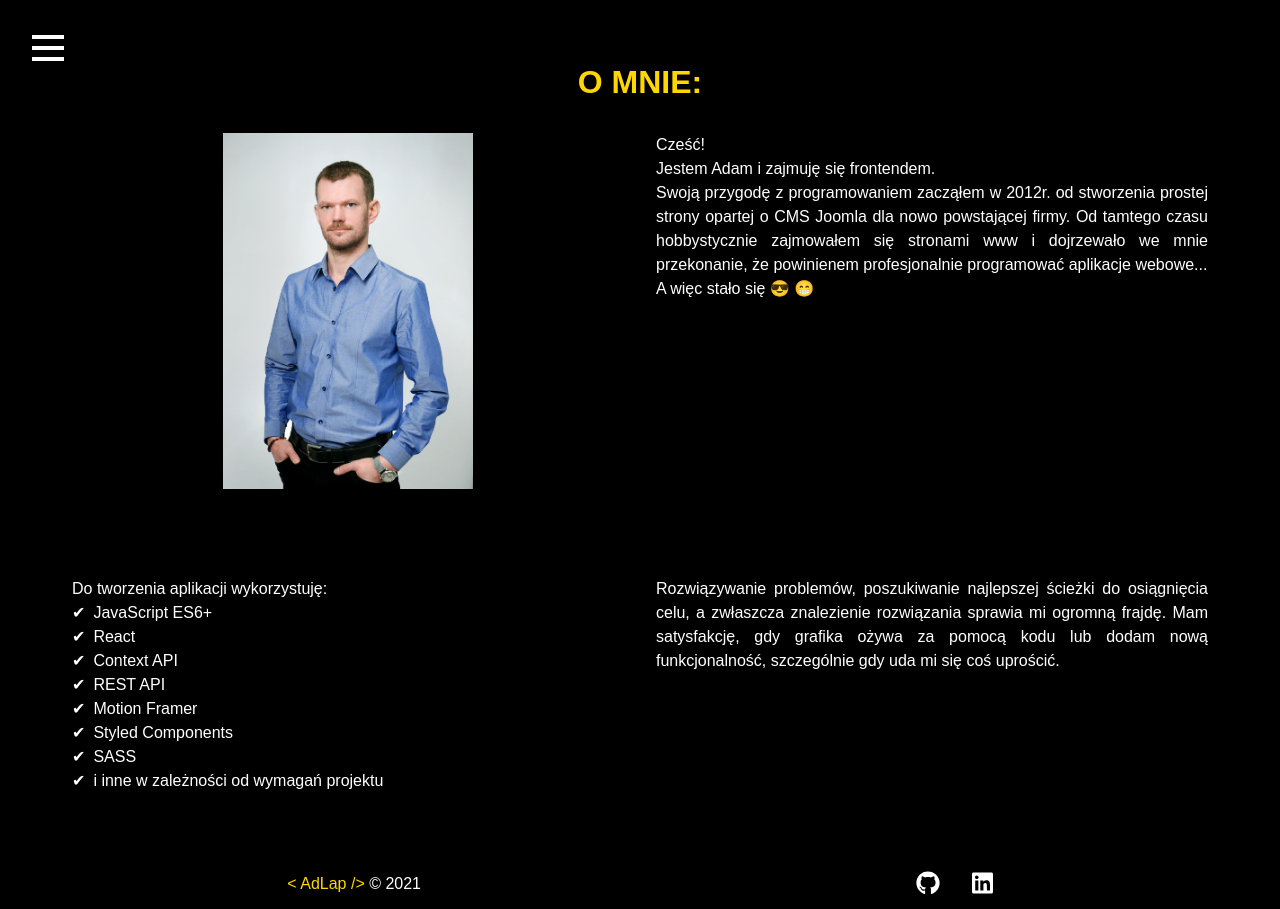
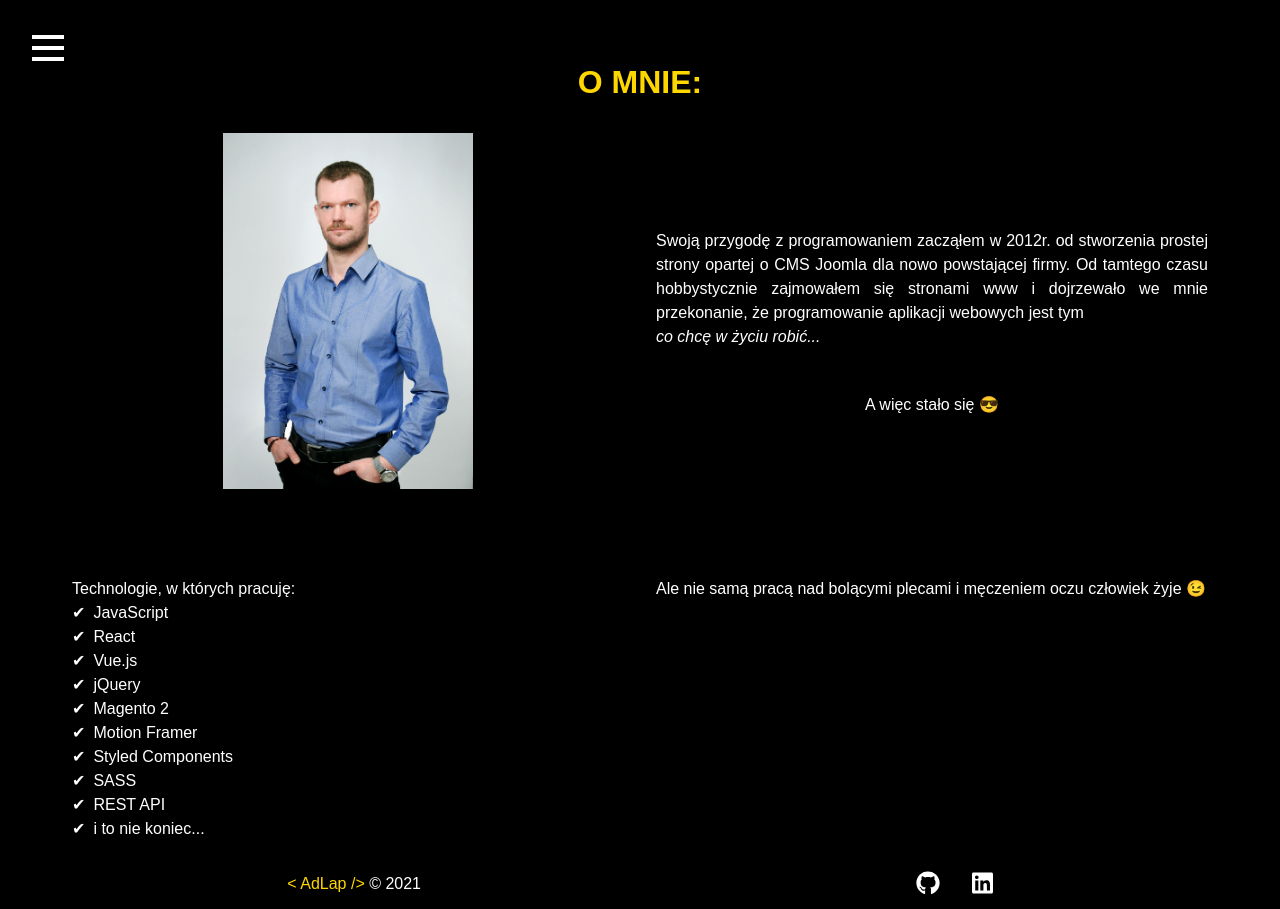
Before and after one commit to AdLap/AdLap-web, a React (Create React App) app: page /about in a window 1280 px wide. Built offline with nearby package versions, Linux system fonts and the light colour scheme.

Commit message:
New descriptions

```diff
--- a/src/about/AboutMe.js
+++ b/src/about/AboutMe.js
@@ -1,19 +1,21 @@
-import React, { useState } from "react";
+import React from "react";
 import { motion } from "framer-motion";
 import { AboutContainer, Description, DescriptionList, Img, ImgContainer } from "./AboutMe.styled";
 import img from '../assets/ja.jpg';
 
 const AboutMe = () => {
-    const [tech] = useState([
-        'JavaScript ES6+',
+    const tech = [
+        'JavaScript',
         'React',
-        'Context API',
-        'REST API',
+        'Vue.js',
+        'jQuery',
+        'Magento 2',
         'Motion Framer',
         'Styled Components',
         'SASS',
-        'i inne w zależności od wymagań projektu'
-    ])
+        'REST API',
+        'i to nie koniec...'
+    ];
     const aboutVariants = {
         hidden: { x: 0 },
         visable: {
@@ -67,20 +69,19 @@ const AboutMe = () => {
                 <Description
                     variants={childrenVariants}
                 >
-                    Cześć! <br /> Jestem Adam i zajmuję się frontendem. <br /> Swoją przygodę z programowaniem zacząłem w 2012r. od stworzenia prostej strony opartej o CMS Joomla dla nowo powstającej firmy. Od tamtego czasu hobbystycznie zajmowałem się stronami www i dojrzewało we mnie przekonanie, że powinienem profesjonalnie programować aplikacje webowe... <br />
-                    A więc stało się &#x1F60E; &#x1F601;
+                    Swoją przygodę z programowaniem zacząłem w 2012r. od stworzenia prostej strony opartej o CMS Joomla dla nowo powstającej firmy. Od tamtego czasu hobbystycznie zajmowałem się stronami www i dojrzewało we mnie przekonanie, że programowanie aplikacji webowych jest tym <em>co chcę w życiu robić...</em> <br />
+                    <span>A więc stało się &#x1F60E;</span>
                 </Description>
                 <Description
                     variants={childrenVariants}
                 >
-                    Rozwiązywanie problemów, poszukiwanie najlepszej ścieżki do
-                    osiągnięcia celu, a zwłaszcza znalezienie rozwiązania sprawia mi ogromną frajdę. Mam satysfakcję, gdy grafika ożywa za pomocą kodu
-                    lub dodam nową funkcjonalność, szczególnie gdy uda mi się coś uprościć.
+                    Ale nie samą pracą nad bolącymi plecami i męczeniem oczu człowiek żyje &#128521;<br />
+
                 </Description>
                 <DescriptionList
                     variants={childrenVariants}
                 >
-                    Do tworzenia aplikacji wykorzystuję:
+                    Technologie, w których pracuję:
                     {
                         tech.map((el, idx) => (
                             <li key={idx}><span>&#10004;</span>{el}</li>
--- a/src/about/AboutMe.styled.js
+++ b/src/about/AboutMe.styled.js
@@ -37,9 +37,18 @@ export const Description = styled(motion.p)`
     line-height: 1.5em;
     text-align: justify;
 
+
+    span {
+        margin-top: 20px;
+        text-align: center;
+    }
+
     &:first-of-type {
         grid-column: 1 / 3;
         grid-row: 2 / 3;
+        display: flex;
+        justify-content: center;
+        flex-direction: column;
 
         @media (min-width: ${({ theme }) => theme.tablet}) {
             grid-column: 2 / 3;
--- a/src/home/Home.js
+++ b/src/home/Home.js
@@ -30,19 +30,18 @@ const Home = () => {
                         <strong>Dobrze trafiłeś</strong>...<br /><span>...jeśli poszukujesz <strong>Frontend Developera &#x1F601;</strong></span>
                     </Welcome>
                     <Description>
-                        Podczas pracy nad projektem skupiam się na <strong>Twoich potrzebach</strong>. Zanim pojawią się pierwsze linie kodu spisujemy założenia projektu: jaki jest cel aplikacji, jakie ma mieć funkcjonalności. Ustalamy technologie, które będą zastosowane i projekt graficzny. Jeśli masz przygotowany układ graficzny - super, omawiamy go i od razu przechodzę do kodowania. Gdy nie masz, możemy wspólnie go zaprojektować, lub mogę zrobić to ja i do kodowania przechodzę po Twojej akceptacji grafiki.
+                        Jestem Frontend Developerem z dwuletnim doświadczeniem w&nbsp;ramach własnych oraz komercyjnych projektów.
+Ostatnie miesiące pozwoliły mi pracować nad rozwojem serwisów <strong>e-commerce</strong> z&nbsp;wykorzystaniem <strong>Magento 2</strong>.
+Pierwsze zaś kroki w świecie komercyjnych wyzwań stawiałem ulepszając wewnętrzny system do zarządzania siecią sklepów z użyciem <strong>TypeScript</strong> i <strong>Vue.js</strong>.
+Świetnie odnajduję się w zagadnieniach <strong>RWD</strong> oraz preprocesorach <strong>CSS</strong>, a <strong>GIT</strong> i&nbsp;<strong>Jira</strong> to moja codzienność.
                     </Description>
                     <ImgDescription>
                         <img src={talk} alt={talk} />
                     </ImgDescription>
                     <Technologies>
-                        W swoich pracach najczęściej stosuję <strong>React</strong>. Dzięki niemu Twoja aplikacja będzie dynamiczna, stabilna, wydajna i łatwa w rozbudowie, a jeśli nie będziesz już chciał niektórych elementów, można je usunąć bez wpływu na działanie reszty aplikacji.<br />
-                        Gdy potrzebujesz prosty, statyczny Landing Page, możemy pozostać przy HTML + CSS + JavaScript.<br />
-                        Ponieważ obecnie ponad 50% ruchu w internecie odbywa się za pomocą urządzeń mobilnych
-                        <a href='https://spidersweb.pl/2016/11/ruch-w-internecie-mobile.html' title='Źródło' target='_blank' rel='noreferrer'>
-                            <sup><FontAwesomeIcon icon={faInfoCircle} /> </sup>
-                        </a>
-                        aplikacje i strony tworzę z podejściem <strong>Mobile-First</strong>, dzięki czemu masz pewność, że na każdym urządzeniu strona będzie wyglądała zgodnie z projektem.
+                    Oprócz zawodowych sukcesów, mam na swoim koncie mniej komercyjne, ale w pełni funkcjonalne projekty, stworzone z&nbsp;wykorzystaniem aktualnych technologii.
+Każdy kolejny dzień to dla mnie doskonalenie i poszerzanie swoich zawodowych umiejętności,
+Cel niezmiennie pozostaje jeden: zostać <strong>super ninją Frontendu</strong> w&nbsp;nieprzeciętnym zespole ekspertów &#128521;
                     </Technologies>
                     <ImgTech>
                         <img src={tech} alt={tech} />
```
